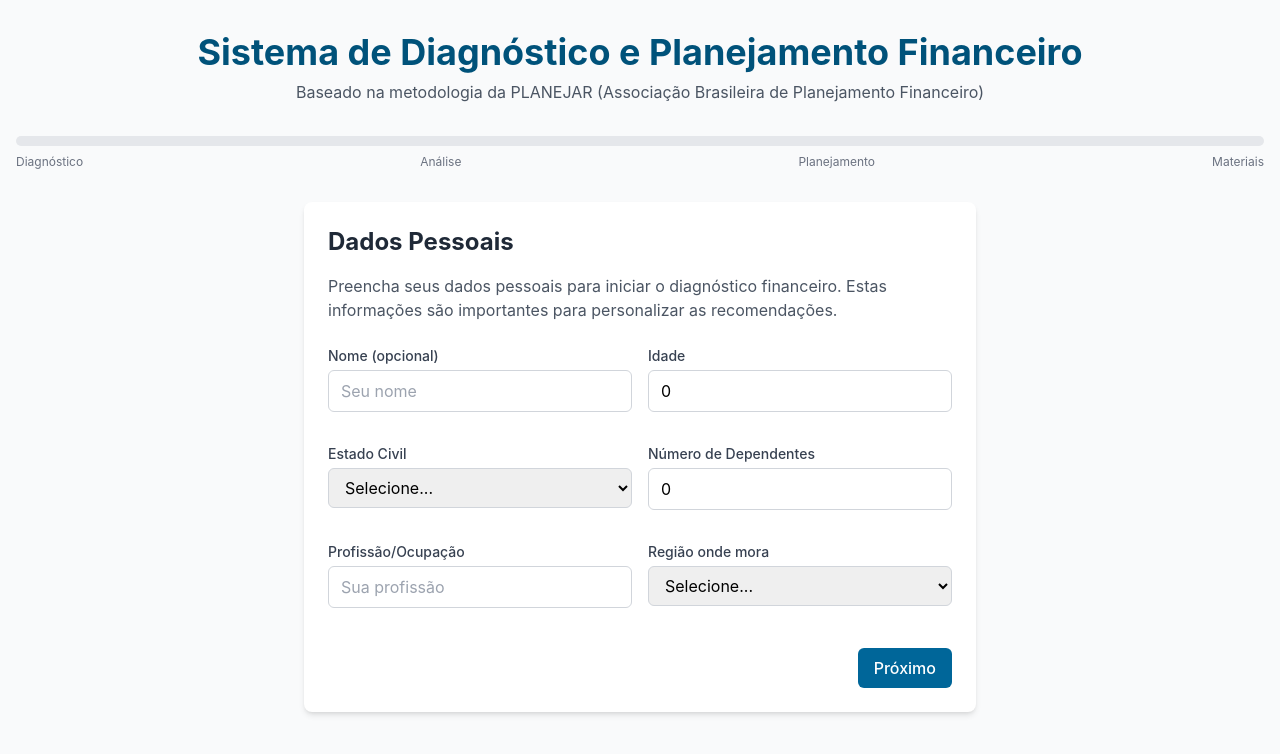
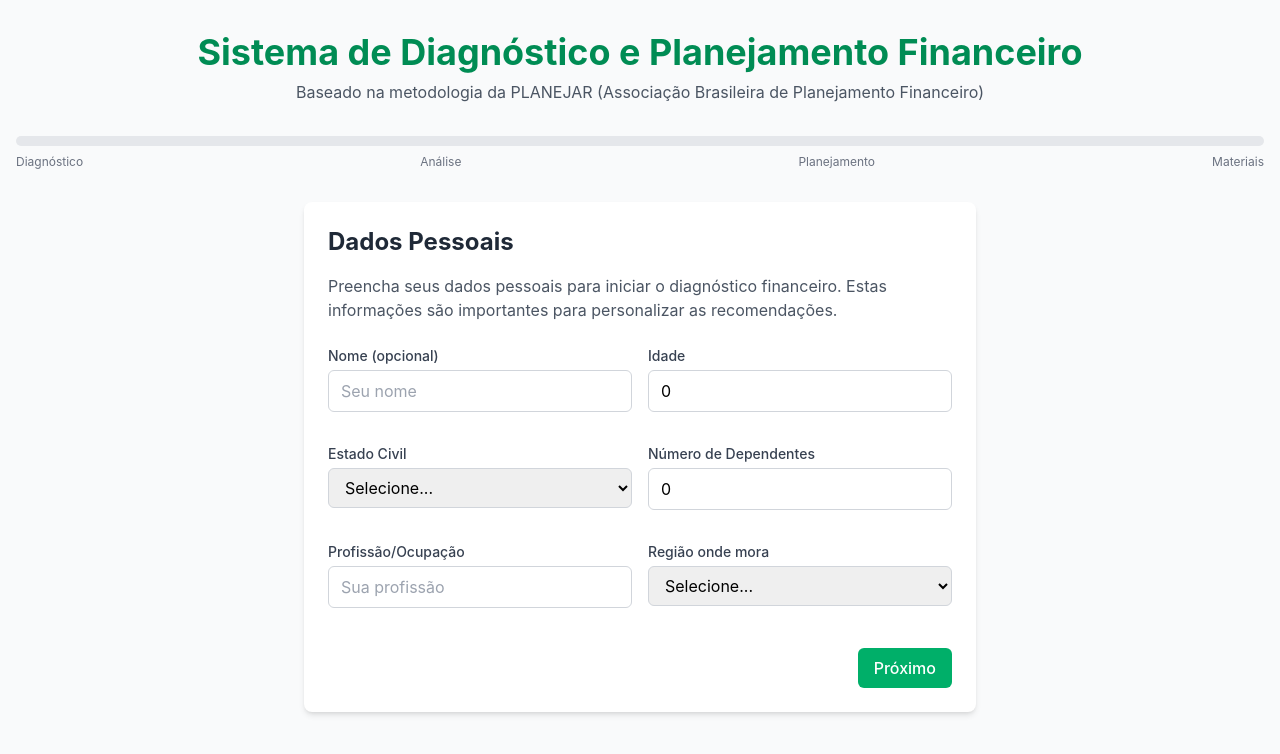
Before and after one commit to hugao-ao/plafinpe, a React (Create React App) app: page / in a window 1280 px wide. Shown: the top 754 px of the page. Built offline with nearby package versions, Linux system fonts and the light colour scheme.

Commit message:
Update tailwind.config.js

```diff
--- a/tailwind.config.js
+++ b/tailwind.config.js
@@ -7,32 +7,71 @@ module.exports = {
     extend: {
       colors: {
         primary: {
-          50: '#e6f0f5',
-          100: '#cce0eb',
-          200: '#99c2d6',
-          300: '#66a3c2',
-          400: '#3385ad',
-          500: '#006699',
-          600: '#00527a',
-          700: '#003d5c',
-          800: '#00293d',
-          900: '#00141f',
+          50: '#e6f7f0',
+          100: '#ccefe1',
+          200: '#99dfc3',
+          300: '#66cfa5',
+          400: '#33bf87',
+          500: '#00af69',
+          600: '#008c54',
+          700: '#00693f',
+          800: '#00462a',
+          900: '#002315',
         },
         secondary: {
-          50: '#e6f5ec',
-          100: '#ccead9',
-          200: '#99d5b3',
-          300: '#66c18d',
-          400: '#33ac66',
-          500: '#009740',
-          600: '#007933',
-          700: '#005b26',
-          800: '#003c1a',
-          900: '#001e0d',
+          50: '#fdf7e2',
+          100: '#fbefc5',
+          200: '#f7df8b',
+          300: '#f3cf51',
+          400: '#efbf17',
+          500: '#d4a800',
+          600: '#a98600',
+          700: '#7e6500',
+          800: '#544300',
+          900: '#2a2200',
+        },
+        emerald: {
+          DEFAULT: '#00513a', // Verde esmeralda escuro
+          light: '#006d4e',
+          dark: '#003c2b',
+          50: '#e6f0ed',
+          100: '#cce1db',
+          200: '#99c3b7',
+          300: '#66a593',
+          400: '#33876f',
+          500: '#00694b',
+          600: '#00513a', // Base
+          700: '#003c2b',
+          800: '#00281d',
+          900: '#00140e',
+        },
+        gold: {
+          DEFAULT: '#d4af37', // Dourado
+          light: '#e6c860',
+          dark: '#b39030',
+          50: '#fdf9e6',
+          100: '#fbf3cd',
+          200: '#f7e79b',
+          300: '#f3db69',
+          400: '#efcf37',
+          500: '#d4af37', // Base
+          600: '#a98c2c',
+          700: '#7e6921',
+          800: '#544616',
+          900: '#2a230b',
         },
       },
       fontFamily: {
-        sans: ['Inter', 'sans-serif'],
+        sans: ['Montserrat', 'sans-serif'],
+        serif: ['Georgia', 'serif'],
+      },
+      boxShadow: {
+        'gold': '0 4px 14px 0 rgba(212, 175, 55, 0.3)',
+        'emerald': '0 4px 14px 0 rgba(0, 81, 58, 0.3)',
+      },
+      backgroundImage: {
+        'emerald-gradient': 'linear-gradient(135deg, #00513a 0%, #006d4e 100%)',
+        'gold-gradient': 'linear-gradient(135deg, #d4af37 0%, #e6c860 100%)',
       },
     },
   },
```
